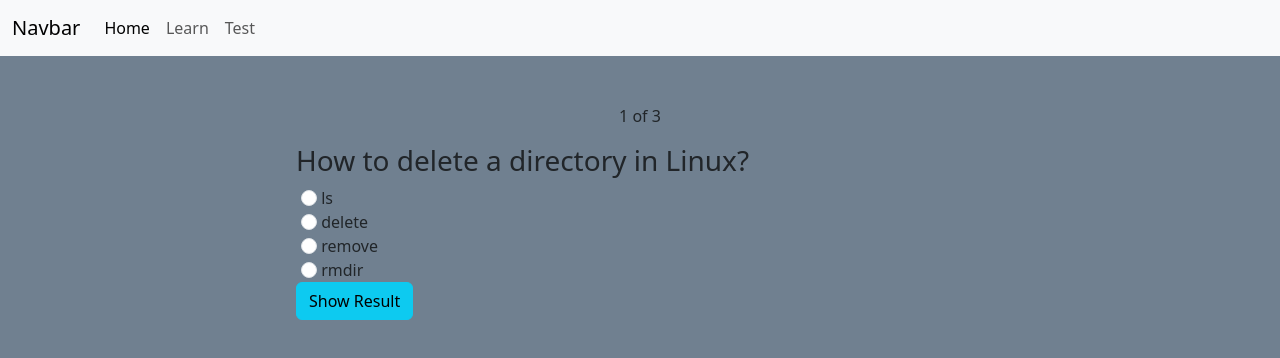
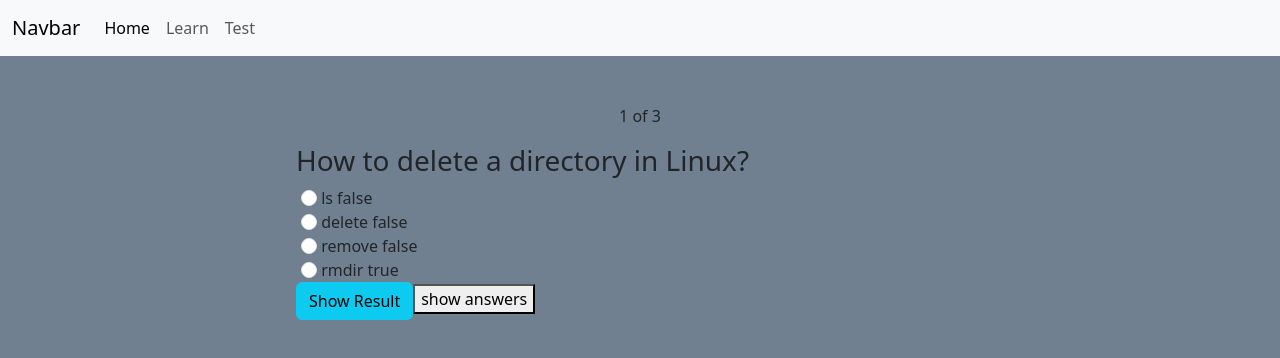
Before and after one commit to Bartheus/Test-Simulator, an Angular app: page /question-learn in a window 1280 px wide. Shown: the top 358 px of the page. Built offline with nearby package versions, Linux system fonts and the light colour scheme.

Commit message:
nothing actually change, working on displaying corrrect answer

```diff
--- a/src/app/question-learn/question-learn.component.html
+++ b/src/app/question-learn/question-learn.component.html
@@ -1,17 +1,3 @@
-<!-- <p>question-list works!</p>
-
-
-<div *ngFor="let question of questions">
-  <div class="question">{{question.question}}</div>
-    <div *ngFor="let answer of question.answers">
-      <label class="form-check-label" for="answersRadio">
-      <input class="form-check-input" type="radio" name="answersRadio" (change)="onAnswer(answer.correct)" [disabled]="answerSelected">
-        {{answer.option}}
-      </label>
-    </div>
-</div> -->
-
-
 <div class="container p-5 ">
   <div class="row">
     <div class = "col-sm-8 offset-2">
@@ -22,11 +8,14 @@
             <input  class="form-check-input" type="radio" name="answersRadio" (change)="onAnswer(question.correct)" [disabled]="answerSelected">
           {{question.option}}
         </label>
+        {{question.correct}}
+
       </div>
       <button class="btn btn-info btn-block" (click)="showResult()">Show Result</button>
       <div *ngIf="result">
         Correct Answers: {{correctAnswers}} |  Incorrect Answers {{incorrectAnswers}}
       </div>
+      <button (click) = "showAnswer()">show answers</button>
     </div>
   </div>
 </div>
--- a/src/app/question-learn/question-learn.component.ts
+++ b/src/app/question-learn/question-learn.component.ts
@@ -24,12 +24,13 @@ constructor(private questionService: QuestionsService) { }
 
   }
 
+
+
   onAnswer(option: boolean) {
     this.answerSelected = true;
     setTimeout(() => {
       this.currentQuestion++;
       this.answerSelected = false;
-      console.log(option);
     }, 2000);
 
     if(option) {
@@ -37,9 +38,15 @@ constructor(private questionService: QuestionsService) { }
     } else {
       this.incorrectAnswers++;
     }
+
   }
 
   showResult() {
     this.result = true;
   }
+
+  showAnswer() {
+    this.questions
+  }
+
 }
```
